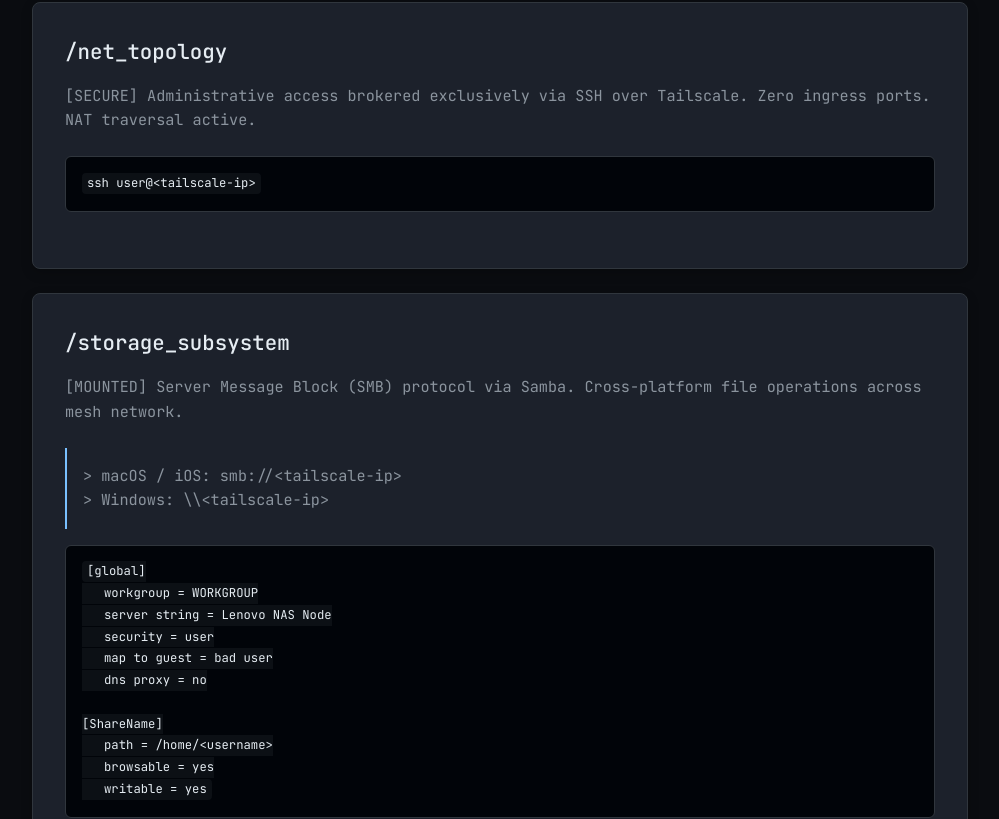
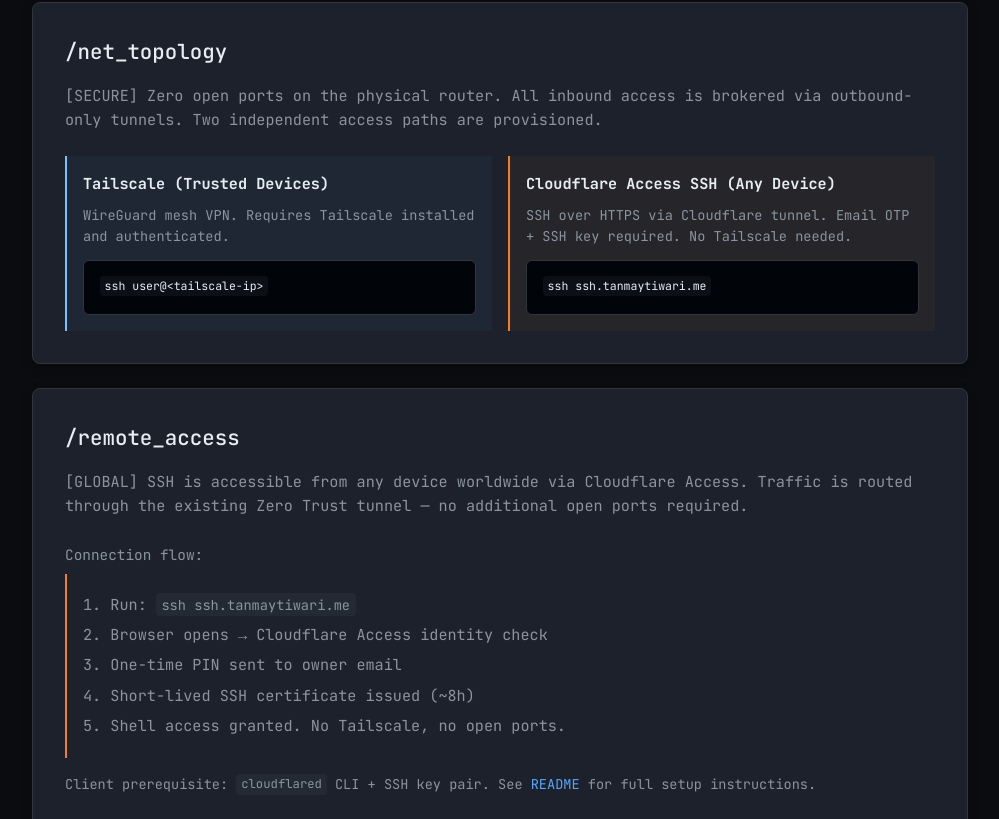
Before and after one commit to tanmayhutt/arch-server, a React (Vite) app in the folder website/: page /server in a window 1280 px wide. Shown: the part 361-1180 px from the top of the page, without its empty margins (140-1139 px from the left). Built offline with nearby package versions, Linux system fonts and the light colour scheme.

Commit message:
feat: add Cloudflare Access SSH global remote access - dual access paths documented in README and website

```diff
--- a/website/src/pages/ArchServer.jsx
+++ b/website/src/pages/ArchServer.jsx
@@ -28,12 +28,84 @@
       <div className="server-panel delay-100">
         <h2>/net_topology</h2>
         <p>
-          [SECURE] Administrative access brokered exclusively via SSH over Tailscale. Zero ingress
-          ports. NAT traversal active.
+          [SECURE] Zero open ports on the physical router. All inbound access is brokered via
+          outbound-only tunnels. Two independent access paths are provisioned.
         </p>
-        <pre>
-          <code>ssh user@&lt;tailscale-ip&gt;</code>
-        </pre>
+        <div
+          style={{
+            display: 'grid',
+            gridTemplateColumns: '1fr 1fr',
+            gap: '1rem',
+            marginTop: '1rem',
+          }}
+        >
+          <div
+            style={{
+              padding: '1rem',
+              borderLeft: '2px solid var(--accent-secondary)',
+              backgroundColor: 'rgba(88,166,255,0.04)',
+            }}
+          >
+            <p style={{ margin: '0 0 0.5rem 0', fontWeight: 'bold', color: 'var(--text-primary)' }}>
+              Tailscale (Trusted Devices)
+            </p>
+            <p style={{ margin: '0 0 0.75rem 0', fontSize: '0.85rem', color: 'var(--text-secondary)' }}>
+              WireGuard mesh VPN. Requires Tailscale installed and authenticated.
+            </p>
+            <pre style={{ margin: 0, fontSize: '0.8rem' }}>
+              <code>ssh user@&lt;tailscale-ip&gt;</code>
+            </pre>
+          </div>
+          <div
+            style={{
+              padding: '1rem',
+              borderLeft: '2px solid #f38020',
+              backgroundColor: 'rgba(243,128,32,0.04)',
+            }}
+          >
+            <p style={{ margin: '0 0 0.5rem 0', fontWeight: 'bold', color: 'var(--text-primary)' }}>
+              Cloudflare Access SSH (Any Device)
+            </p>
+            <p style={{ margin: '0 0 0.75rem 0', fontSize: '0.85rem', color: 'var(--text-secondary)' }}>
+              SSH over HTTPS via Cloudflare tunnel. Email OTP + SSH key required. No Tailscale needed.
+            </p>
+            <pre style={{ margin: 0, fontSize: '0.8rem' }}>
+              <code>ssh ssh.tanmaytiwari.me</code>
+            </pre>
+          </div>
+        </div>
+      </div>
+
+      <div className="server-panel delay-150">
+        <h2>/remote_access</h2>
+        <p>
+          [GLOBAL] SSH is accessible from any device worldwide via Cloudflare Access. Traffic is routed
+          through the existing Zero Trust tunnel — no additional open ports required.
+        </p>
+        <div style={{ marginTop: '1rem' }}>
+          <p style={{ color: 'var(--text-secondary)', fontSize: '0.9rem', marginBottom: '0.5rem' }}>
+            Connection flow:
+          </p>
+          <div
+            style={{
+              padding: '1rem',
+              borderLeft: '2px solid #f38020',
+              color: 'var(--text-secondary)',
+              fontSize: '0.85rem',
+              lineHeight: '2',
+            }}
+          >
+            <p style={{ margin: 0 }}>1. Run: <code>ssh ssh.tanmaytiwari.me</code></p>
+            <p style={{ margin: 0 }}>2. Browser opens → Cloudflare Access identity check</p>
+            <p style={{ margin: 0 }}>3. One-time PIN sent to owner email</p>
+            <p style={{ margin: 0 }}>4. Short-lived SSH certificate issued (~8h)</p>
+            <p style={{ margin: 0 }}>5. Shell access granted. No Tailscale, no open ports.</p>
+          </div>
+        </div>
+        <p style={{ marginTop: '1rem', fontSize: '0.85rem', color: 'var(--text-secondary)' }}>
+          Client prerequisite: <code>cloudflared</code> CLI + SSH key pair.
+          See <a href="https://github.com/tanmayhutt/arch-server" target="_blank" rel="noopener noreferrer" style={{ color: 'var(--accent-primary)' }}>README</a> for full setup instructions.
+        </p>
       </div>
 
       <div className="server-panel delay-200">
```
Also changed, not shown: 1 other file (tests, documents, lock files or other folders).
